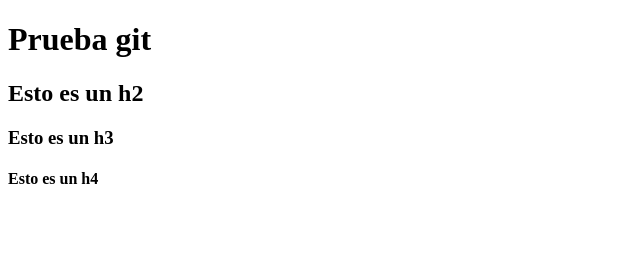
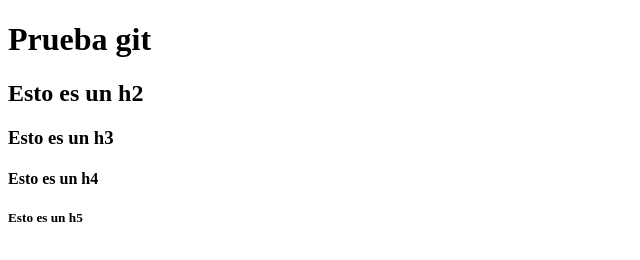
Before and after one commit to FDresco/prueba-git, a plain HTML site: page index.html in a window 1280 px wide. Shown: the full height of the page, 0-640 px from the left. Drawn offline with Linux system fonts and the light colour scheme.

Commit message:
agregue h5

```diff
--- a/index.html
+++ b/index.html
@@ -16,5 +16,7 @@
 
     <h4>Esto es un h4</h4>
 
+    <h5>Esto es un h5</h5>
+
 </body>
 </html>
```
